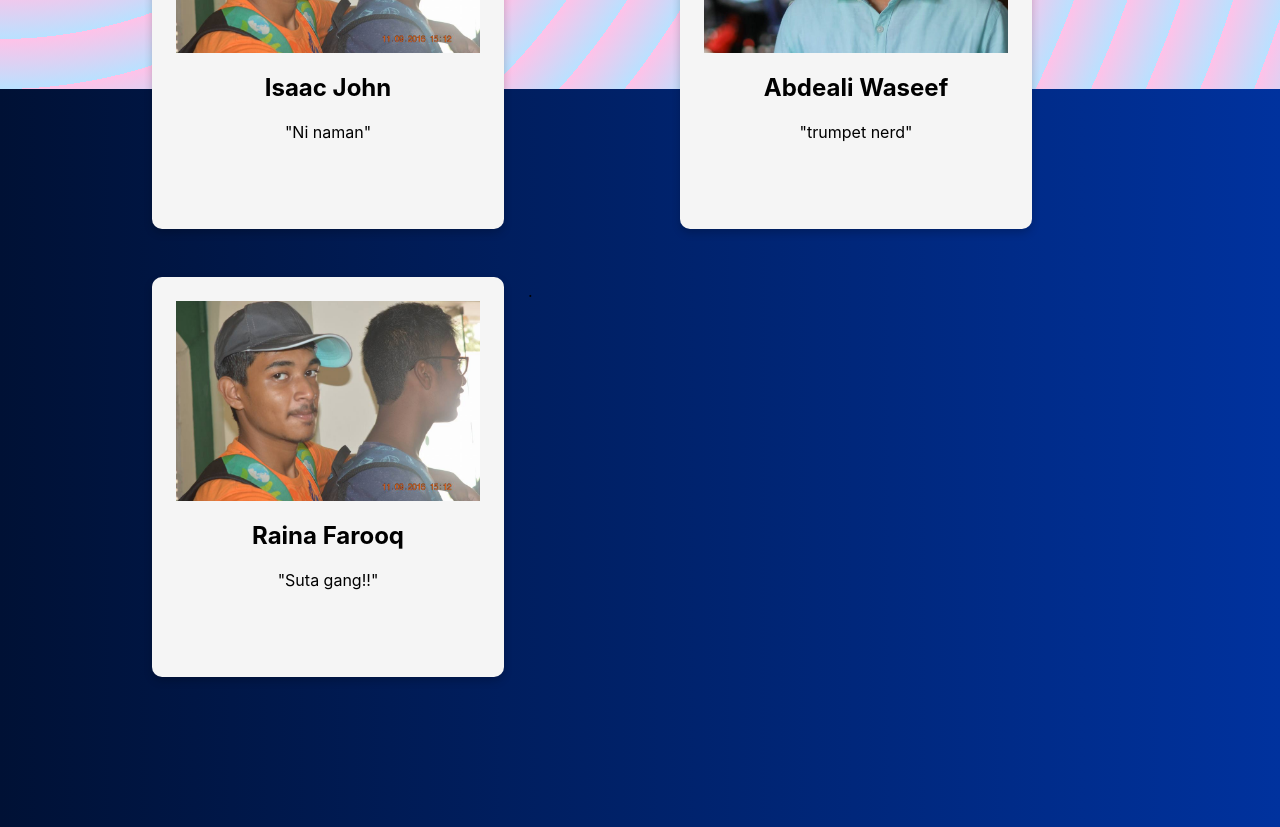
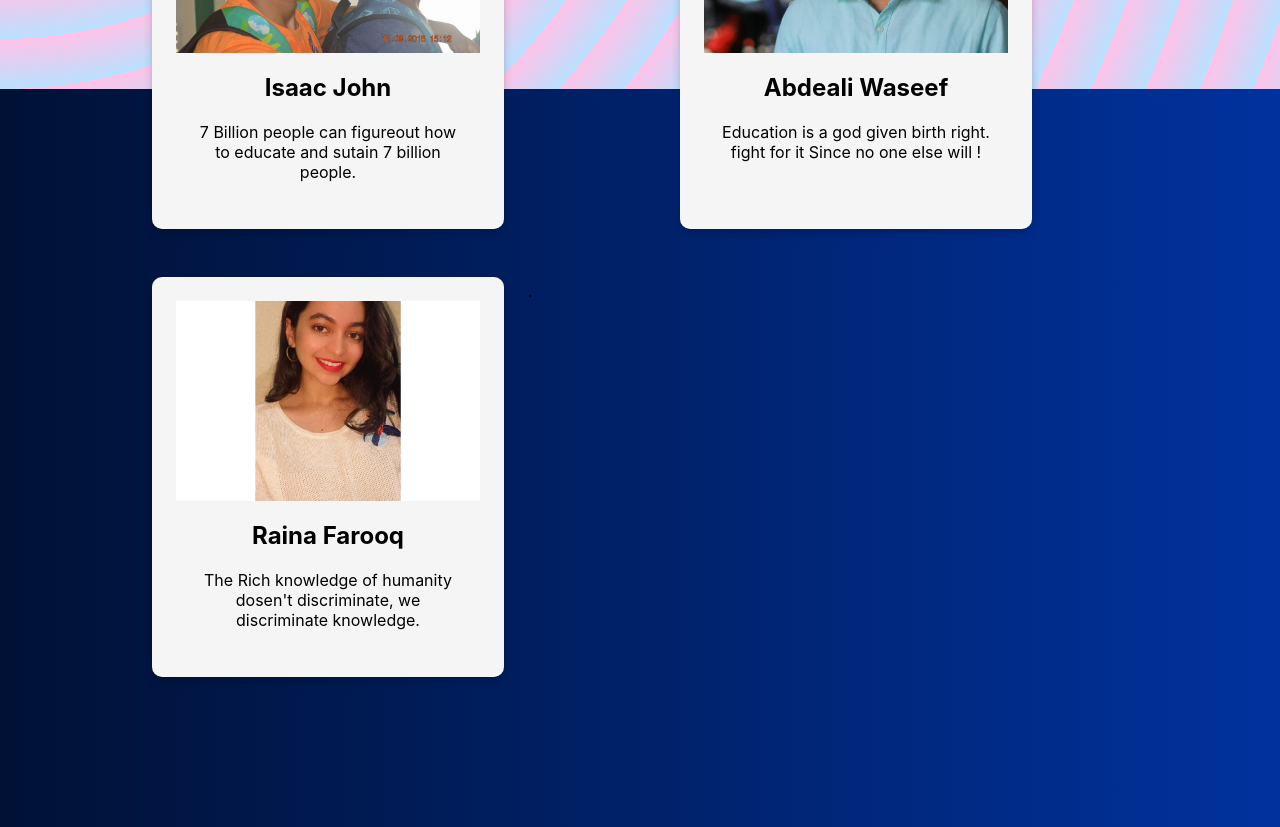
Before and after one commit to wabdeali/final-project-frontend, a Next.js app: page /about in a window 1280 px wide. Shown: the part 480-1307 px from the top of the page. Built offline with nearby package versions, Linux system fonts and the light colour scheme; a web font is replaced by a local one.

Commit message:
imgs of about page

```diff
--- a/pages/about.jsx
+++ b/pages/about.jsx
@@ -18,7 +18,7 @@ function about() {
                         </div>
                         <div className={styles.container}>
                             <h2>Isaac John</h2>
-                            <p>"Ni naman"</p>
+                            <p>7 Billion people can figureout how to educate and sutain 7 billion people.</p>
                         </div>
                     </div>
                 </div>
@@ -33,7 +33,7 @@ function about() {
                         </div>
                         <div className={styles.container}>
                             <h2>Abdeali Waseef</h2>
-                            <p>"trumpet nerd"</p>
+                            <p>Education is a god given birth right. fight for it Since no one else will !</p>
                         </div>
                     </div>
                 </div>
@@ -41,14 +41,14 @@ function about() {
                     <div className={styles.card}>
                         <div className={styles.img}>
                             <img
-                                src="./img/12.jpg"
+                                src="./img/farooq.jpeg"
                                 alt="farooq"
                                 className={styles.img}
                             />
                         </div>
                         <div className={styles.container}>
                             <h2>Raina Farooq</h2>
-                            <p>"Suta gang!!"</p>
+                            <p>The Rich knowledge of humanity dosen't discriminate, we discriminate knowledge. </p>
                         </div>
                     </div>
                 </div>
```
Also changed, not shown: public/img/farooq.jpeg (added), 1 other file (tests, documents, lock files or other folders).
